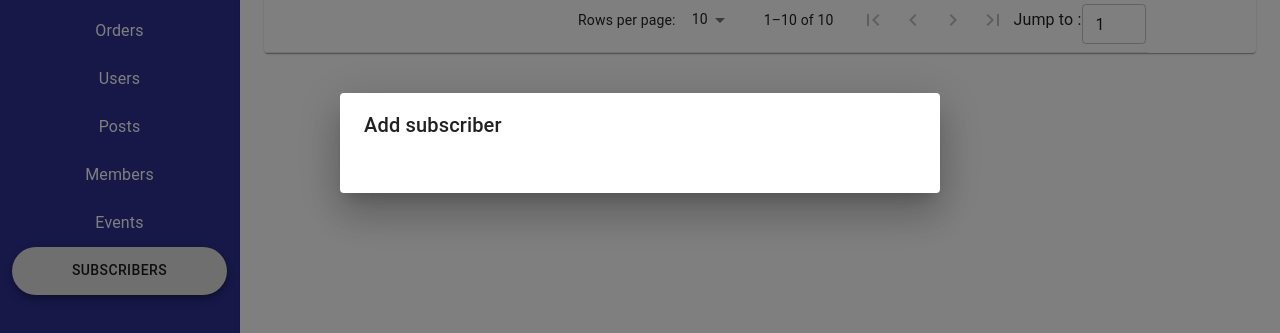
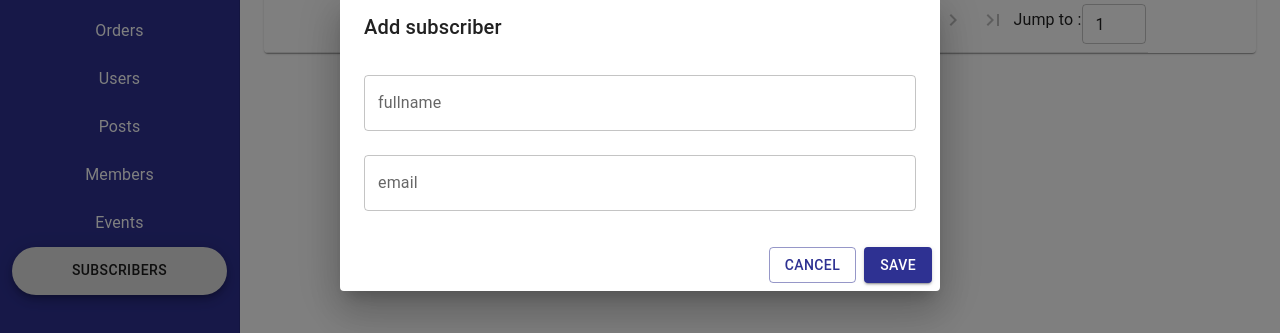
Before and after one commit to noierrdev/cods-land-admin-frontend, a React (Create React App) app: page /admin/subscribers in a window 1280 px wide. Both pictures are taken after a click on the button "ADD ONE". Shown: the part 257-590 px from the top of the page. Built offline with nearby package versions, Linux system fonts and the light colour scheme; no server answers.

Commit message:
subscribers

```diff
--- a/src/pages/subscribers/index.js
+++ b/src/pages/subscribers/index.js
@@ -1,22 +1,30 @@
 import React from 'react'
 import {
     Avatar, Fab, IconButton, Typography,
-    Dialog, DialogTitle, DialogContent, DialogActions
+    Dialog, DialogTitle, DialogContent, DialogActions,Paper,Button,
+    TextField
 } from "@mui/material"
 import MyDataTable from '../../components/datagrid/MyDataTable'
-import { AddOutlined, BlockOutlined, CheckOutlined, DeleteOutlined, CategoryOutlined, UploadOutlined, PlusOneOutlined, Delete, DownloadOutlined } from "@mui/icons-material"
+import { AddOutlined,TableChartOutlined, BlockOutlined, CheckOutlined, DeleteOutlined, CategoryOutlined, UploadOutlined, PlusOneOutlined, Delete, DownloadOutlined } from "@mui/icons-material"
 import axios from 'axios'
 import {BACKEND_URL} from '../../AppConfigs'
 import Confirm from '../../components/general/Confirm'
 import { useNavigate } from 'react-router-dom'
+import { useSnackbar } from 'notistack'
 
 const AdminSubscribersPage=props=>{
+    const snackbar=useSnackbar();
     const [PageData,setPageData]=React.useState(null)
-    const [DeleteCategory,setDeleteCategory]=React.useState(null)
+    const [DeleteSubscriber,setDeleteSubscriber]=React.useState(null)
     const [UploadModal,setUploadModal]=React.useState(false);
     const [AddModal,setAddModal]=React.useState(false);
     const [DeleteAllModal,setDeleteAllModal]=React.useState(false);
+    const refCSV=React.useRef(null);
+    const [CSVFile,setCSVFile]=React.useState(null);
     const navigate=useNavigate();
+    const refFullname=React.useRef(null);
+    const refEmail=React.useRef(null);
+
     const getPageData=(page,pagesize)=>{
         axios.post(`${BACKEND_URL}/subscribers/page`,{
             page,pagesize
@@ -46,9 +54,70 @@ const AdminSubscribersPage=props=>{
         },
         {
             title:"Delete",
-            component:row=><IconButton onClick={e=>setDeleteCategory(row._id)} ><DeleteOutlined color='secondary' /></IconButton>
+            component:row=><IconButton onClick={e=>setDeleteSubscriber(row._id)} ><DeleteOutlined color='secondary' /></IconButton>
         }
     ]
+    const uploadCSV=()=>{
+        if(!CSVFile) return;
+        const myForm=new FormData();
+        myForm.append('csv',CSVFile)
+        axios.post(`${BACKEND_URL}/subscribers/upload`,myForm,{
+            headers:{
+                token:sessionStorage.getItem('token')
+            }
+        })
+        .then(response=>{
+            snackbar.enqueueSnackbar("Uploaded Successfully",{variant:"success"})
+            setAddModal(false);
+            getPageData(PageData.page,PageData.pagesize)
+        })
+    }
+    const deleteSubscriber=()=>{
+        axios.delete(`${BACKEND_URL}/subscribers/${DeleteSubscriber}`,{
+            headers:{
+                token:sessionStorage.getItem('token')
+            }
+        })
+        .then(response=>{
+            if(response.data.status==="success"){
+                snackbar.enqueueSnackbar("Deleted Successfully",{variant:"success"})
+                setDeleteSubscriber(null);
+                getPageData(PageData.page,PageData.pagesize)
+            }
+        })
+    }
+    const deleteAll=()=>{
+        axios.delete(`${BACKEND_URL}/subscribers/all`,{
+            headers:{
+                token:sessionStorage.getItem('token')
+            }
+        })
+        .then(response=>{
+            if(response.data.status==="success"){
+                snackbar.enqueueSnackbar("Deleted Successfully",{variant:"success"})
+                setDeleteSubscriber(null);
+                getPageData(PageData.page,PageData.pagesize)
+            }
+        })
+    }
+    const saveSubscriber=()=>{
+        if(!refFullname.current.value||!refEmail.current.value) return;
+        axios.post(`${BACKEND_URL}/subscribers/`,{
+            fullname:refFullname.current.value,
+            email:refEmail.current.value
+        },{
+            headers:{
+                token:sessionStorage.getItem('token')
+            }
+        })
+        .then(response=>{
+            if(response.data.status==="success"){
+                snackbar.enqueueSnackbar("Added Successfully",{variant:"success"})
+                setAddModal(false)
+                getPageData(PageData.page,PageData.pagesize)
+            }
+        })
+    }
     return (
         <>
             <Typography variant="h3" component={'h3'} >Subscribers</Typography>
@@ -60,7 +129,7 @@ const AdminSubscribersPage=props=>{
                 <Fab sx={{margin:1}} onClick={e=>setDeleteAllModal(true)} variant="extended" color="secondary" ><DeleteOutlined/>Delete All</Fab>
             </div>
             <MyDataTable onFetchData={(page,pagesize)=>getPageData(page,pagesize)} pagedata={PageData&&PageData.pagedata} pagesize={PageData&&PageData.pagesize} total={PageData&&PageData.totalNumbers} page={PageData&&PageData.page} headers={headers} />
-            <Confirm open={DeleteCategory?true:false} onOk={e=>setDeleteCategory(null)} onCancel={e=>setDeleteCategory(null)} />
+            <Confirm open={DeleteSubscriber?true:false} onOk={e=>deleteSubscriber()} onCancel={e=>setDeleteSubscriber(null)} />
             <Dialog
                 fullWidth
                 aria-labelledby="alert-dialog-title"
@@ -72,9 +141,24 @@ const AdminSubscribersPage=props=>{
                     Add subscriber
                 </DialogTitle>
                 <DialogContent>
+                    <TextField
+                    fullWidth
+                    variant='outlined'
+                    label="fullname"
+                    margin='normal'
+                    inputRef={refFullname}
+                    />
+                    <TextField
+                    fullWidth
+                    variant='outlined'
+                    label="email"
+                    margin='normal'
+                    inputRef={refEmail}
+                    />
                 </DialogContent>
                 <DialogActions>
-
+                    <Button color='primary' variant='outlined' onClick={e=>setAddModal(false)} >Cancel</Button>
+                    <Button color='primary' variant='contained' onClick={e=>saveSubscriber()}  >Save</Button>
                 </DialogActions>
             </Dialog>
             <Dialog
@@ -88,12 +172,24 @@ const AdminSubscribersPage=props=>{
                     Upload CSV
                 </DialogTitle>
                 <DialogContent>
+                <Paper onClick={e=>refCSV.current.click()} elevation={8}  sx={{padding:5,textAlign:"center"}} >
+                    {CSVFile?(
+                        <TableChartOutlined sx={{fontSize:"5vw",color:'darkgray'}} />
+                    ):(
+                        <>
+                        {/* <ImageOutlined style={{fontSize:"10vw",color:"gray"}} /> */}
+                        <Typography component={`h5`} sx={{color:"gray"}} variant="h5" >Click to Upload CSV File</Typography>
+                        </>
+                    )}
+                </Paper>
+                <input hidden accept=".csv" onChange={e=>setCSVFile(e.target.files[0])} type="file" ref={refCSV} />
                 </DialogContent>
                 <DialogActions>
-
+                <Button variant="outlined" onClick={e=>setUploadModal(false)}>Cancel</Button>
+                <Button variant="contained" onClick={e=>uploadCSV()}>Save</Button>
                 </DialogActions>
             </Dialog>
-            <Confirm open={DeleteAllModal} onCancel={e=>setDeleteAllModal(false)} onOk={e=>{}} text={`Are you sure to delete all subscribers?`} />
+            <Confirm open={DeleteAllModal} onCancel={e=>setDeleteAllModal(false)} onOk={e=>{deleteAll()}} text={`Are you sure to delete all subscribers?`} />
         </>
     )
 }
```
